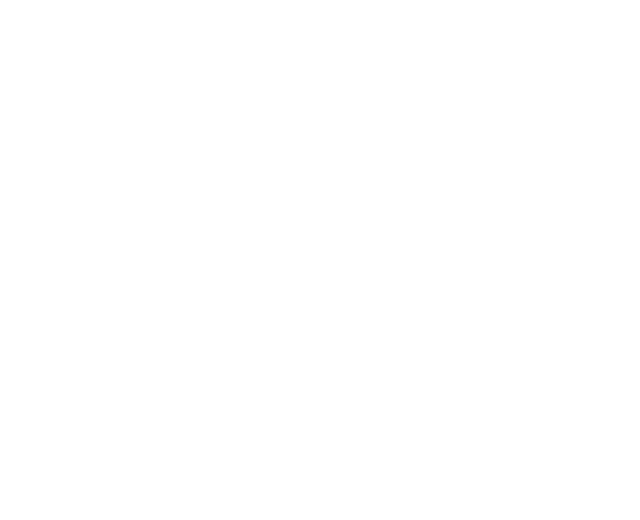
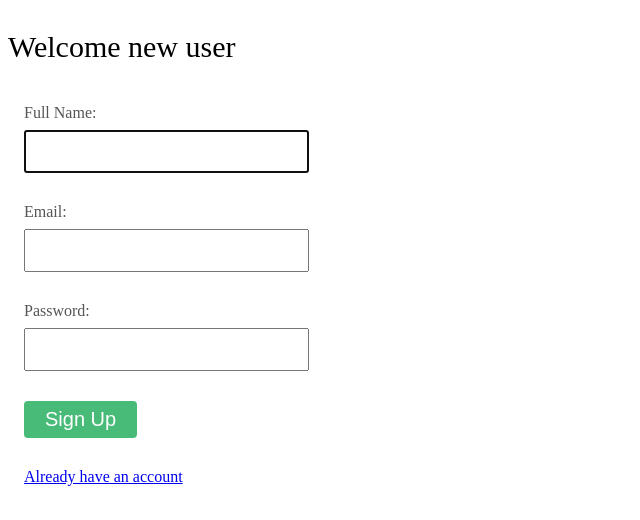
Before and after one commit to Karthick-sketch/Todo-App-FE, a React (Vite) app: page /signup in a window 1280 px wide. Before the commit this address had no page. Shown: the top 520 px of the page, without its empty margins (0-640 px from the left). Built offline with nearby package versions, Linux system fonts and the light colour scheme.

Commit message:
Fix Sign Up and Sign In

```diff
--- a/src/App.jsx
+++ b/src/App.jsx
@@ -1,16 +1,16 @@
 import React from 'react';
 import { BrowserRouter as Router, Routes, Route, Link } from 'react-router-dom';
 import Todos from './Todos/Todos';
-// import Signin from './Session/Signin';
-// import Signup from './Session/Signup';
+import Signin from './Session/Signin';
+import Signup from './Session/Signup';
 import './App.css';
 
 function App() {
   return (
     <Router>
       <Routes>
-        {/* <Route path='/signup' element={<Signup/>} /> */}
-        {/* <Route path='/signin' element={<Signin/>} /> */}
+        <Route path='/signup' element={<Signup/>} />
+        <Route path='/signin' element={<Signin/>} />
         <Route path='/todos/duetoday' element={<Todos sectionId='1' section='Due Today'/>} />
         <Route path='/todos/overdue' element={<Todos sectionId='2' section='Overdue'/>} />
         <Route path='/todos/duelater' element={<Todos sectionId='3' section='Due Later'/>} />
--- a/src/Session/Session.css
+++ b/src/Session/Session.css
@@ -24,6 +24,7 @@
 .Form-submit {
     font-size: 1.25rem;
     color: white;
+    cursor: pointer;
     background-color: #48bb78;
     border: 1px solid transparent;
     border-radius: 4px;
--- a/src/Session/Signin.jsx
+++ b/src/Session/Signin.jsx
@@ -1,7 +1,7 @@
-import React from 'react';
-import { Link, useNavigate } from 'react-router-dom';
-import "./Session.css"
-import axios from 'axios';
+import React from "react";
+import { Link, useNavigate } from "react-router-dom";
+import "./Session.css";
+import axios from "axios";
 
 const api = axios.create({ baseURL: "http://localhost:8080/" });
 
@@ -9,16 +9,24 @@
   const redirect = useNavigate();
   async function handleSubmit() {
     try {
-            let email = document.getElementById("email").value;
-            let password = document.getElementById("password").value;
+      let cred = {
+        email: document.getElementById("email").value,
+        password: document.getElementById("password").value,
+      };
 
-            if (email !== '' && password !== '') {
-                let data = await api.get("/user/signin/" + email).then(({data}) => data);
-                localStorage.setItem("user_id", data.id);
-                localStorage.setItem("user_name", data.name);
-                redirect("/todos");
+      if (cred.email !== "" && cred.password !== "") {
+        let response = await api
+          .post("user/signin", cred)
+          .then(({ data }) => data);
+        if (response !== undefined && response.status === 200) {
+          localStorage.setItem("user_id", response.data.id);
+          localStorage.setItem("user_name", response.data.name);
+          redirect("/todos/duetoday");
         }
-        } catch (error) { console.log(error); }
+      }
+    } catch (error) {
+      console.log(error);
+    }
   }
 
   return (
@@ -26,15 +34,17 @@
       <p className="NewUser-title">Sign In</p>
       <section className="UsersNew">
         <div className="Form-section">
-                    <p className="FormInput-label">Email: </p>
-                    <input type="email" id="email" className="Form-input" autoFocus/>
+          <p className="FormInput-label">Email:</p>
+          <input type="email" id="email" className="Form-input" autoFocus />
         </div>
         <div className="Form-section">
-                    <p className="FormInput-label">Password: </p>
-                    <input type="password" id="password" className="Form-input"/>
+          <p className="FormInput-label">Password:</p>
+          <input type="password" id="password" className="Form-input" />
         </div>
         <div className="Form-section">
-                    <button className="Form-submit" onClick={handleSubmit}>Sign In</button>
+          <button className="Form-submit" onClick={handleSubmit}>
+            Sign In
+          </button>
         </div>
         <Link to="/signup">Create new account</Link>
       </section>
--- a/src/Session/Signup.jsx
+++ b/src/Session/Signup.jsx
@@ -1,7 +1,7 @@
-import React from 'react';
-import { Link, useNavigate } from 'react-router-dom';
-import "./Session.css"
-import axios from 'axios';
+import React from "react";
+import { Link, useNavigate } from "react-router-dom";
+import "./Session.css";
+import axios from "axios";
 
 const api = axios.create({ baseURL: "http://localhost:8080/" });
 
@@ -9,17 +9,23 @@
   const redirect = useNavigate();
   async function handleSubmit() {
     try {
-            let name = document.getElementById("name").value;
-            let email = document.getElementById("email").value;
-            let password = document.getElementById("password").value;
+      let cred = {
+        name: document.getElementById("name").value,
+        email: document.getElementById("email").value,
+        password: document.getElementById("password").value,
+      };
 
-            if (email !== '' && password !== '') {
-                let data = await api.post("/user", {name: name, email: email, password: password}).then(({data}) => data);
-                localStorage.setItem("user_id", data.id);
-                localStorage.setItem("user_name", data.name);
-                redirect("/todos");
+      if (cred.email !== "" && cred.password !== "") {
+        let response = await api.post("/user", cred).then(({ data }) => data);
+        if (response !== undefined && response.status === 200) {
+          localStorage.setItem("user_id", response.data.id);
+          localStorage.setItem("user_name", response.data.name);
+          redirect("/todos/duetoday");
         }
-        } catch (error) { console.log(error); }
+      }
+    } catch (error) {
+      console.log(error);
+    }
   }
 
   return (
@@ -28,18 +34,20 @@
       <section className="UsersNew">
         <div className="Form-section">
           <p className="FormInput-label">Full Name: </p>
-                    <input type="text" id="name" className="Form-input" autoFocus/>
+          <input type="text" id="name" className="Form-input" autoFocus />
         </div>
         <div className="Form-section">
           <p className="FormInput-label">Email: </p>
-                    <input type="email" id="email" className="Form-input"/>
+          <input type="email" id="email" className="Form-input" />
         </div>
         <div className="Form-section">
           <p className="FormInput-label">Password: </p>
-                    <input type="password" id="password" className="Form-input"/>
+          <input type="password" id="password" className="Form-input" />
         </div>
         <div className="Form-section">
-                    <button className="Form-submit" onClick={handleSubmit}>Sign Up</button>
+          <button className="Form-submit" onClick={handleSubmit}>
+            Sign Up
+          </button>
         </div>
         <Link to="/signin">Already have an account</Link>
       </section>
--- a/src/Todos/Todos.jsx
+++ b/src/Todos/Todos.jsx
@@ -1,10 +1,10 @@
-import React, { useEffect, useState } from 'react';
-import { Link, useNavigate } from 'react-router-dom';
-import axios from 'axios';
-import './Todos.css';
-import TodoForm from './components/TodoForm';
-import TodoCategory from './components/TodoCategory'
-import TodoSection from './components/TodoSection';
+import React, { useEffect, useState } from "react";
+import { Link, useNavigate } from "react-router-dom";
+import axios from "axios";
+import "./Todos.css";
+import TodoForm from "./components/TodoForm";
+import TodoCategory from "./components/TodoCategory";
+import TodoSection from "./components/TodoSection";
 
 const api = axios.create({ baseURL: "http://localhost:8080/" });
 
@@ -13,20 +13,18 @@
 
   const [todos, setTodos] = useState([]);
 
-  function navigateTo(path) { navigate(path); }
-
-/* here */
+  function navigateTo(path) {
+    navigate(path);
+  }
 
   useEffect(() => {
-    getTodos(props.sectionId);
-    /*
     if (localStorage.getItem("user_id") != null && verifyUser()) {
-      getTodos();
-    } else { navigateTo("/signin"); }
-    */
+      getTodos(props.sectionId);
+    } else {
+      navigateTo("/signin");
+    }
   }, [props.sectionId]);
 
-  /*
   async function verifyUser() {
     try {
       let user_id = localStorage.getItem("user_id");
@@ -36,16 +34,21 @@
           return true;
         }
       }
-    } catch (error) { console.log(error); }
+    } catch (error) {
+      console.log(error);
+    }
     return false;
   }
-  */
 
   async function getTodos(secId) {
     try {
-      let data = await api.get(`todos/${secId}/${localStorage.getItem("user_id")}`).then(({data}) => data.data);
+      let data = await api
+        .get(`todos/${secId}/${localStorage.getItem("user_id")}`)
+        .then(({ data }) => data.data);
       setTodos(data);
-    } catch(error) { console.log(error); }
+    } catch (error) {
+      console.log(error);
+    }
   }
 
   function handleSignout() {
@@ -57,15 +60,23 @@
     <article className="Todo-container">
       <div className="Todo-head">
         <h1>{localStorage.getItem("user_name")}'s To-do List</h1>
-        <Link to="/signin" onClick={handleSignout} className="Signout-button">Sign out</Link>
+        <Link to="/signin" onClick={handleSignout} className="Signout-button">
+          Sign out
+        </Link>
       </div>
-      <hr/>
-      <div className='todo-page-content'>
-        <TodoSection/>
+      <hr />
+      <div className="todo-page-content">
+        <TodoSection />
         <div className="todo-item-content">
-          <TodoForm data={getTodos} secId={props.sectionId}/> <br/>
+          <TodoForm data={getTodos} secId={props.sectionId} /> <br />
           <div>
-            <TodoCategory getRequest={getTodos} secId={props.sectionId} data={todos} name={props.section} value={true}/>
+            <TodoCategory
+              getRequest={getTodos}
+              secId={props.sectionId}
+              data={todos}
+              name={props.section}
+              value={props.sectionId !== "1"}
+            />
           </div>
         </div>
       </div>
```
Also changed, not shown: src/Todos/components/TodoCategory.jsx (+7 -2 lines), src/Todos/components/TodoItems.jsx (+29 -12 lines). Lines whose indentation alone changed are shown as unchanged.
